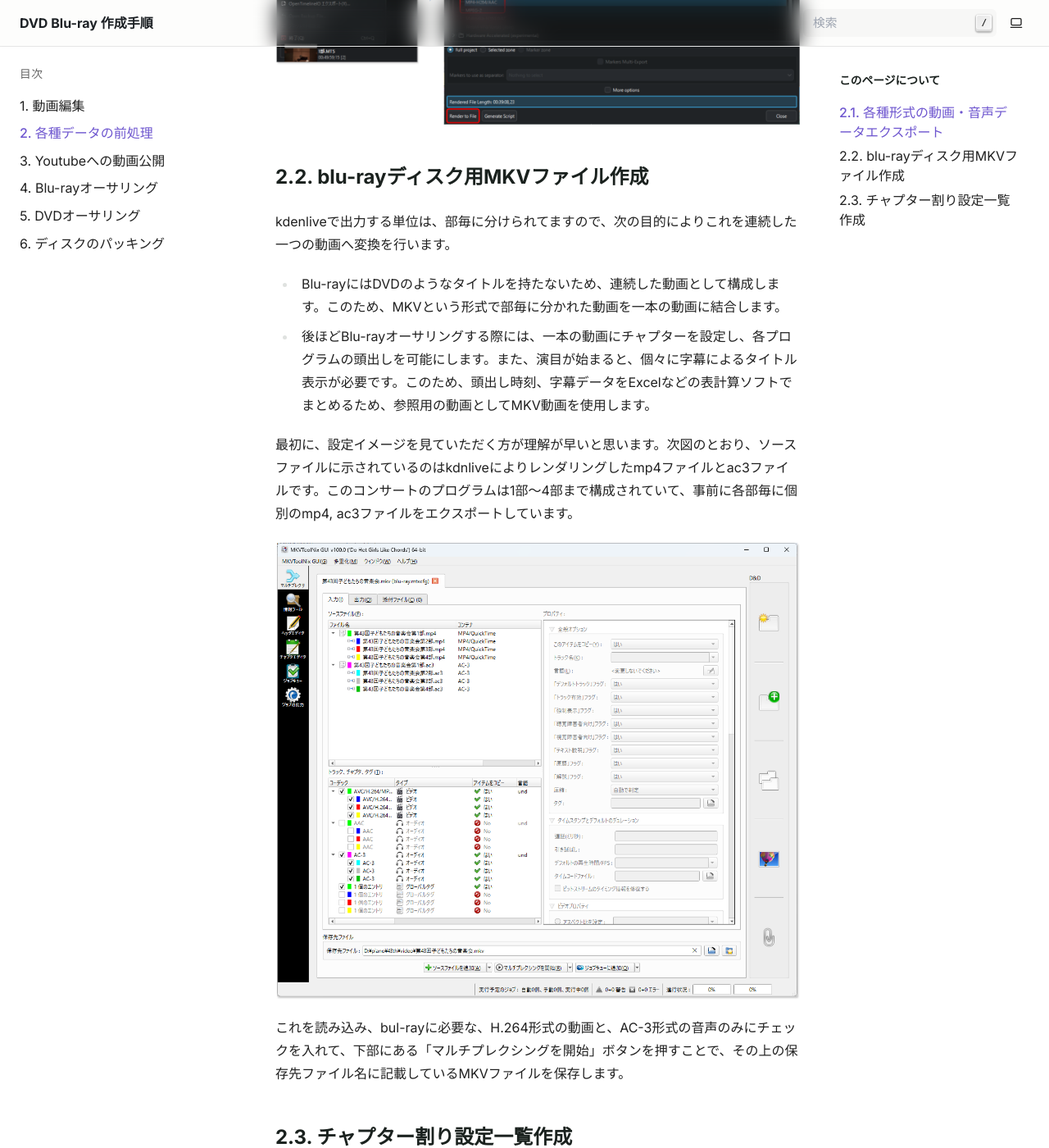
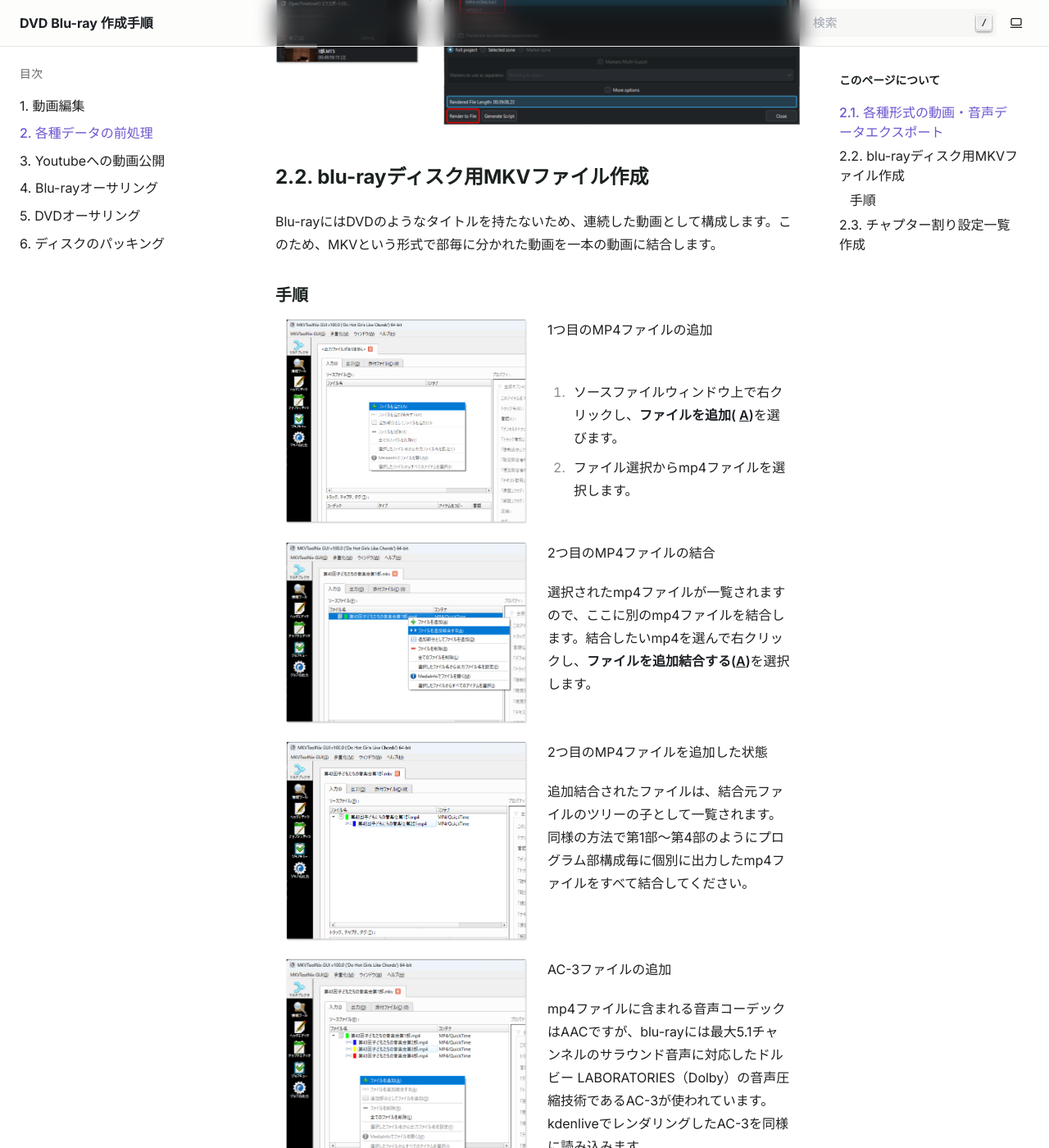
Before and after one commit to ta-ichihashi/howto_make_video, a Sphinx documentation site: the page built from source/pre-process/index.md, in a window 1280 px wide and 1400 px high, scrolled down 1817 px. Shown: the whole window at 82% size. Built offline with Sphinx 7.4.7, drawn with Linux system fonts in a browser that asks for light colours; some of the changed text lies outside the part shown.

Commit message:
mkvtoolnixの詳細手順追加

```diff
--- a/source/pre-process/index.md
+++ b/source/pre-process/index.md
@@ -46,17 +46,61 @@ AC3
 
 ## blu-rayディスク用MKVファイル作成
 
-kdenliveで出力する単位は、部毎に分けられてますので、次の目的によりこれを連続した一つの動画へ変換を行います。
+Blu-rayにはDVDのようなタイトルを持たないため、連続した動画として構成します。このため、MKVという形式で部毎に分かれた動画を一本の動画に結合します。
 
-* Blu-rayにはDVDのようなタイトルを持たないため、連続した動画として構成します。このため、MKVという形式で部毎に分かれた動画を一本の動画に結合します。
+### 手順
 
-* 後ほどBlu-rayオーサリングする際には、一本の動画にチャプターを設定し、各プログラムの頭出しを可能にします。また、演目が始まると、個々に字幕によるタイトル表示が必要です。このため、頭出し時刻、字幕データをExcelなどの表計算ソフトでまとめるため、参照用の動画としてMKV動画を使用します。
+::::{grid} 2
+:::{grid-item}
+![](assets/mkvtoolnix_add_1st.png){align=center}
+:::
+:::{grid-item}  1つ目のMP4ファイルの追加
 
-最初に、設定イメージを見ていただく方が理解が早いと思います。次図のとおり、ソースファイルに示されているのはkdnliveによりレンダリングしたmp4ファイルとac3ファイルです。このコンサートのプログラムは1部～4部まで構成されていて、事前に各部毎に個別のmp4, ac3ファイルをエクスポートしています。
+1. ソースファイルウィンドウ上で右クリックし、 **ファイルを追加( <u>A</u>)** を選びます。
+2. ファイル選択からmp4ファイルを選択します。
+:::
+:::{grid-item}
+![](assets/mkvtoolnix_add_2nd.png){align=center}
+:::
+:::{grid-item}  2つ目のMP4ファイルの結合
+
+選択されたmp4ファイルが一覧されますので、ここに別のmp4ファイルを結合します。結合したいmp4を選んで右クリックし、**ファイルを追加結合する(<u>A</u>)** を選択します。
+:::
+:::{grid-item}
+![](assets/mkvtoolnix_add_2nd_after.png){align=center}
+:::
+:::{grid-item} 2つ目のMP4ファイルを追加した状態
+
+追加結合されたファイルは、結合元ファイルのツリーの子として一覧されます。同様の方法で第1部～第4部のようにプログラム部構成毎に個別に出力したmp4ファイルをすべて結合してください。
+:::
+:::{grid-item}
+![](assets/mkvtoolnix_add_ac3.png){align=center}
+:::
+:::{grid-item} AC-3ファイルの追加
+
+mp4ファイルに含まれる音声コーデックはAACですが、blu-rayには最大5.1チャンネルのサラウンド音声に対応したドルビー LABORATORIES（Dolby）の音声圧縮技術であるAC-3が使われています。kdenliveでレンダリングしたAC-3を同様に読み込みます。
+:::
+:::{grid-item}
+![](assets/mkvtoolnix_add_ac3_after.png){align=center}
+:::
+:::{grid-item} AC-3についても同様にツリー状に結合します。
+:::
+:::{grid-item}
+![](assets/mkvtoolnix_including.png){align=center}
+:::
+:::{grid-item} 下部の **トラック、チャプタ、タグ（<u>T</u>）** 不要なデータを削除します。
+
+* AAC音声コーデックはすべてチェックを外します。
+* グローバルタグは先頭の1つだけにします。
+:::
+::::
+
+以上の設定を行ったら、保存先ファイルに保存先のMKVファイル名を指定し、その下の **マルチプレクシングを開始(<u>R</u>)** ボタンを押すと変換が開始されます。右下の **進行状況：** に変換の進捗が確認できます。左側のメータは0%, 右側のメータが100%となると変換の完了です。
 
 ![](assets/mkvtoolnix_total.png){align=center}
 
-これを読み込み、bul-rayに必要な、H.264形式の動画と、AC-3形式の音声のみにチェックを入れて、下部にある「マルチプレクシングを開始」ボタンを押すことで、その上の保存先ファイル名に記載しているMKVファイルを保存します。
+
+処理が完了したら保存先に指定したMKVファイルを取り出してください。
 
 (section_chapter_cue)=
 ## チャプター割り設定一覧作成
```
Also changed, not shown: source/pre-process/assets/mkvtoolnix_add_1st.png, source/pre-process/assets/mkvtoolnix_add_2nd.png (added), source/pre-process/assets/mkvtoolnix_add_2nd_after.png (added), source/pre-process/assets/mkvtoolnix_add_ac3.png (added), source/pre-process/assets/mkvtoolnix_add_ac3_after.png (added), source/pre-process/assets/mkvtoolnix_including.png (added), source/pre-process/assets/mkvtoolnix_total.png.
